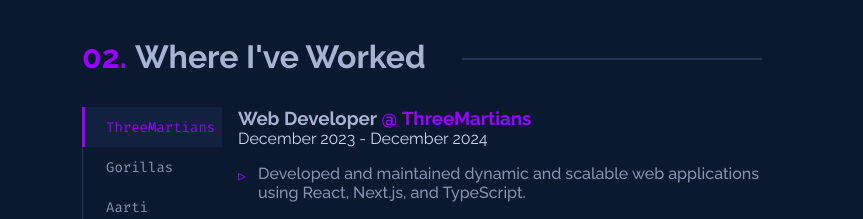
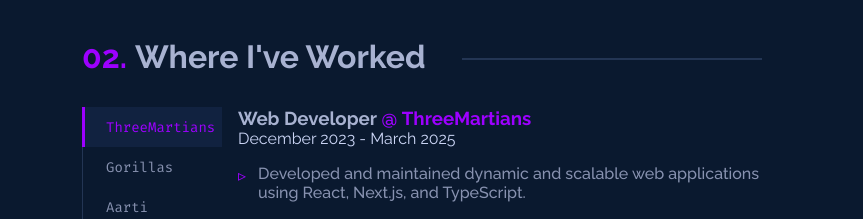
Before and after one commit to NehalSurti/Portfolio, a Next.js app: page / in a window 1280 px wide. Shown: the part 1560-1779 px from the top of the page, without its empty margins (208-1071 px from the left). Built offline with nearby package versions, Linux system fonts and the light colour scheme.

Commit message:
Updating

```diff
--- a/src/sections/Experience.tsx
+++ b/src/sections/Experience.tsx
@@ -22,7 +22,7 @@
       role: "Web Developer",
       url: "https://threemartians.com/",
       start: "December 2023",
-      end: "December 2024",
+      end: "March 2025",
       shortDescription: [
         "Developed and maintained dynamic and scalable web applications using React, Next.js, and TypeScript.",
         "Managed state efficiently with Redux Toolkit, improving application performance and scalability.",
@@ -142,7 +142,7 @@
                   <li key={index} className="exp-details-list-item">
                     {description}
                   </li>
-                )
+                ),
               )}
             </ul>
           </div>
```
